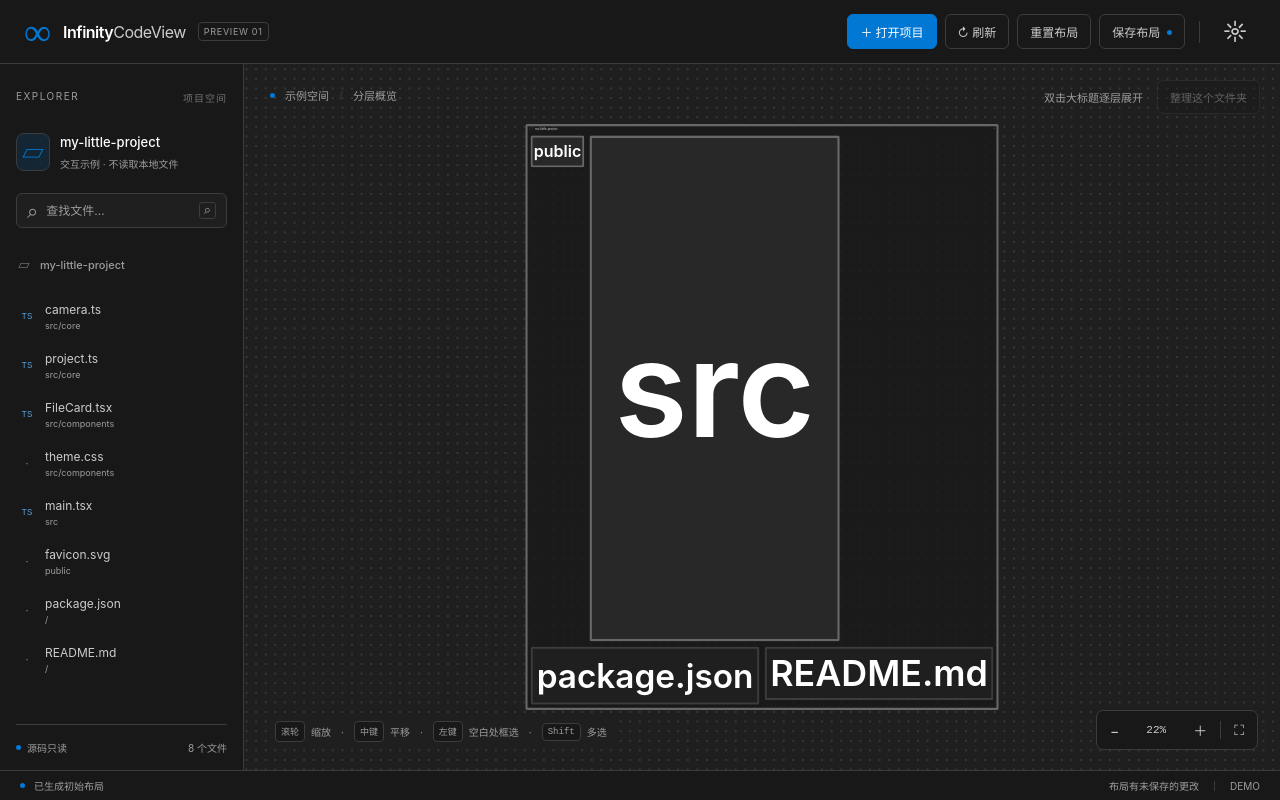
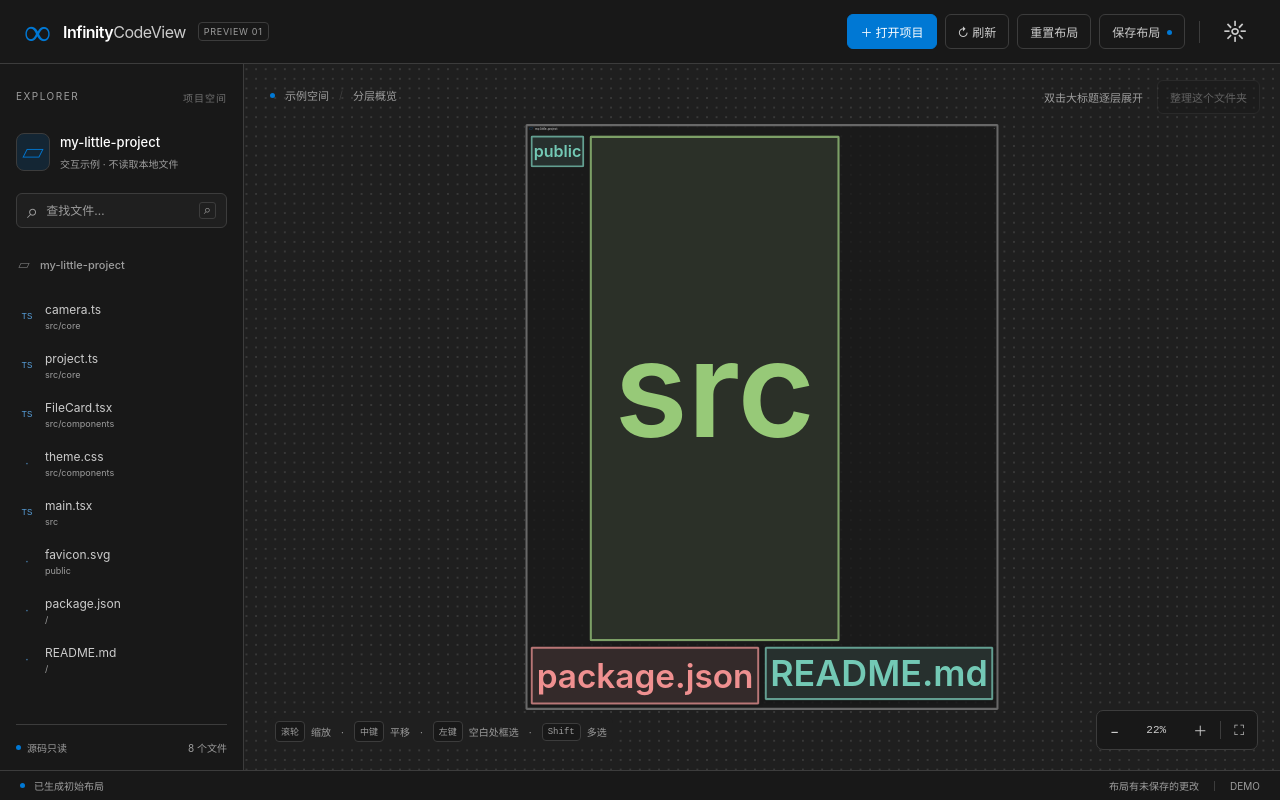
Before and after one commit to LiRenTech/infinity-code-view, a React (Vite) app: page / in a window 1280 px wide. Both pictures are taken after a click on the button "体验示例". Built offline with nearby package versions, Linux system fonts and the light colour scheme.

Commit message:
feat: 根据文件类型与目录名称适配画布配色

```diff
--- a/src/App.css
+++ b/src/App.css
@@ -111,9 +111,9 @@ kbd { font: 10px inherit; color: var(--muted); }
 .selection-tools { position: absolute; z-index: 3; top: 16px; right: 20px; display: flex; align-items: center; gap: 14px; font-size: 11px; color: var(--muted); }
 .selection-tools button { background: var(--panel); font-size: 11px; }
 .world { position: absolute; left: 0; top: 0; transform-origin: 0 0; }
-.scene-node { position: absolute; border-radius: 8px; border: 1px solid var(--border); background: var(--code); box-shadow: inset 0 0 0 var(--node-stroke, 1px) var(--border), 0 4px 18px var(--shadow); }
+.scene-node { position: absolute; border-radius: 8px; border: 1px solid var(--node-edge, var(--border)); background: var(--code); box-shadow: inset 0 0 0 var(--node-stroke, 1px) var(--node-edge, var(--border)), 0 4px 18px var(--shadow); }
 /* Inset outlines do not offset the folder coordinate system. */
-.folder-node { background: color-mix(in srgb, var(--panel) 75%, transparent); border: none; box-shadow: inset 0 0 0 var(--node-stroke, 1px) color-mix(in srgb, var(--border) 55%, var(--muted)); }
+.folder-node { background: color-mix(in srgb, var(--panel) 75%, transparent); border: none; box-shadow: inset 0 0 0 var(--node-stroke, 1px) var(--node-edge, color-mix(in srgb, var(--border) 55%, var(--muted))); }
 .folder-node > .folder-node { background: color-mix(in srgb, var(--surface) 36%, var(--canvas)); }
 .scene-node.selected { z-index: 2; outline: var(--selection-stroke, 2px) solid var(--accent); outline-offset: var(--selection-offset, 2px); }
 .node-header { min-height: 44px; padding: 11px 14px; display: flex; align-items: flex-start; gap: 9px; cursor: grab; user-select: none; font-size: 13px; border-bottom: 1px solid var(--border); background: var(--surface); border-radius: 7px 7px 0 0; }
@@ -190,3 +190,18 @@ kbd { font: 10px inherit; color: var(--muted); }
 .summary-text { display: block; width: 100%; min-width: 0; font-size: 1px; line-height: 1.12; font-weight: 600; text-align: center; white-space: pre-wrap; overflow-wrap: anywhere; color: var(--strong); }
 .folder-node.summary-node { background: color-mix(in srgb, var(--surface) 75%, var(--canvas)); }
 .summary-node.asset-node { min-height: 0; }
+
+/* File identity colors are derived at render time; source syntax keeps its theme. */
+.scene-node { --node-color: var(--node-color-dark, var(--strong)); --node-edge: initial; }
+:root[data-theme="light"] .scene-node { --node-color: var(--node-color-light, var(--strong)); }
+.scene-node.typed-node { --node-edge: color-mix(in srgb, var(--node-color) 70%, var(--border)); }
+.typed-node > .node-header, .typed-node > .file-contents > .node-header {
+  background: color-mix(in srgb, var(--node-color) 7%, var(--surface));
+  border-bottom-color: color-mix(in srgb, var(--node-color) 24%, var(--border));
+}
+.typed-node.folder-node > .node-header { background: transparent; }
+.typed-node > .node-header .node-name, .typed-node > .node-header .node-icon,
+.typed-node > .file-contents > .node-header .node-name,
+.typed-node > .file-contents > .node-header .node-icon { color: var(--node-color); }
+.scene-node.typed-node.summary-node { background: color-mix(in srgb, var(--node-color) 10%, var(--code)); }
+.typed-node > .summary-cover .summary-text { color: var(--node-color); }
--- a/src/components/SceneNode.tsx
+++ b/src/components/SceneNode.tsx
@@ -2,6 +2,7 @@ import { memo, useLayoutEffect, useMemo, useRef, type CSSProperties, type Pointe
 import hljs from 'highlight.js/lib/common';
 import type { Scene, SceneNode as Node } from '../lib/model';
 import { borderWidth, detailLevel } from '../lib/presentation';
+import { nodeColorStyle, nodeTone } from '../lib/node-colors';
 import { SummaryTitle } from './SummaryTitle';
 
 interface Props {
@@ -39,6 +40,7 @@ export function SceneNode({ node, scene, scale, depth = 0, selected, revealedIds
   const summaryPress = useRef<{ time: number; x: number; y: number } | null>(null);
   const { entry } = node;
   const folder = entry.kind === 'folder';
+  const tone = nodeTone(entry);
   const detail = detailLevel(node, scale, depth, revealedIds);
   const summary = detail === 'summary';
   useLayoutEffect(() => {
@@ -50,14 +52,15 @@ export function SceneNode({ node, scene, scale, depth = 0, selected, revealedIds
     return () => observer.disconnect();
   }, [folder, summary, entry.id, onMeasure]);
   return <article
-    className={`scene-node ${folder ? 'folder-node' : entry.content !== null ? 'code-node' : 'asset-node'} ${summary ? 'summary-node' : ''} ${selected.has(entry.id) ? 'selected' : ''}`}
+    className={`scene-node ${tone !== 'neutral' ? 'typed-node' : ''} ${folder ? 'folder-node' : entry.content !== null ? 'code-node' : 'asset-node'} ${summary ? 'summary-node' : ''} ${selected.has(entry.id) ? 'selected' : ''}`}
     style={{
+      ...nodeColorStyle(tone),
       left: node.x, top: node.y, width: node.width, height: node.height,
       '--node-stroke': `${borderWidth(node, scale)}px`,
       '--selection-stroke': `${2 / scale}px`,
       '--selection-offset': `${2 / scale}px`,
     } as CSSProperties}
-    data-node-id={entry.id} data-detail={detail} data-depth={depth}
+    data-node-id={entry.id} data-tone={tone} data-detail={detail} data-depth={depth}
     onDoubleClick={event => {
       const target = event.target as HTMLElement;
       if (target.closest('[data-node-id]') !== event.currentTarget) return;
--- /dev/null
+++ b/src/lib/node-colors.ts
@@ -0,0 +1,87 @@
+import type { ProjectEntry } from './model';
+
+// Adapted from Material Icon Theme's file/folder associations, with brighter dark
+// colors and darker light colors for readable text rather than small icon fills.
+const palettes = {
+  neutral: { dark: '#cccccc', light: '#354550' },
+  blue: { dark: '#68b2f8', light: '#2165ad' },
+  cyan: { dark: '#65cce3', light: '#087b93' },
+  yellow: { dark: '#e7cf69', light: '#896600' },
+  pink: { dark: '#e694c0', light: '#ad3975' },
+  purple: { dark: '#b8a0ec', light: '#7951ad' },
+  green: { dark: '#97c978', light: '#487a28' },
+  teal: { dark: '#73c9b5', light: '#197c69' },
+  orange: { dark: '#e9a16e', light: '#aa5823' },
+  red: { dark: '#ef9090', light: '#b63c42' },
+  slate: { dark: '#a7b7cb', light: '#556e8b' },
+} as const;
+export type NodeTone = keyof typeof palettes;
+
+type Associations = Partial<Record<NodeTone, readonly string[]>>;
+const lookup = (groups: Associations): ReadonlyMap<string, NodeTone> => new Map(
+  Object.entries(groups).flatMap(([tone, names]) => names.map(name => [name, tone as NodeTone] as const)),
+);
+
+const extensions = lookup({
+  blue: ['ts', 'tsx', 'mts', 'cts', 'd.ts', 'd.mts', 'd.cts', 'py', 'pyi', 'ps1', 'sql', 'cpp', 'cc', 'cxx', 'hpp', 'hxx', 'r', 'rmd'],
+  yellow: ['js', 'jsx', 'mjs', 'cjs', 'es6', 'esx', 'json', 'jsonc', 'json5', 'jsonl', 'ndjson', 'webmanifest'],
+  pink: ['css', 'scss', 'sass', 'less', 'styl', 'stylus', 'graphql', 'gql'],
+  orange: ['html', 'htm', 'xhtml', 'xml', 'xsl', 'xslt', 'svg', 'svelte', 'astro', 'rs', 'toml', 'java', 'kt', 'kts', 'swift'],
+  green: ['vue', 'sh', 'bash', 'zsh', 'fish', 'env', 'awk', 'diff', 'patch'],
+  cyan: ['go', 'mod', 'sum', 'c', 'h', 'cmake', 'dockerfile'],
+  purple: ['cs', 'fs', 'fsx', 'php', 'phtml', 'ex', 'exs', 'erl', 'hrl', 'hs', 'lhs', 'lua', 'dart', 'ipynb'],
+  teal: ['md', 'mdx', 'markdown', 'rst', 'yml', 'yaml', 'csv', 'tsv', 'xls', 'xlsx'],
+  red: ['rb', 'erb', 'rake', 'gemspec', 'pdf'],
+  slate: ['txt', 'log', 'ini', 'cfg', 'conf', 'config', 'properties', 'lock', 'map', 'gitignore', 'gitattributes', 'editorconfig'],
+});
+const imageExtensions = ['png', 'jpg', 'jpeg', 'gif', 'webp', 'avif', 'ico', 'icns', 'bmp', 'tif', 'tiff', 'heic', 'psd', 'ai'];
+const mediaExtensions = ['mp3', 'wav', 'ogg', 'flac', 'm4a', 'mp4', 'mov', 'webm', 'avi', 'mkv'];
+const specialFiles = lookup({
+  blue: ['tsconfig.json', 'jsconfig.json'],
+  red: ['package.json', 'package-lock.json', 'pnpm-lock.yaml', 'yarn.lock', 'bun.lock', 'bun.lockb', 'gemfile', 'gemfile.lock'],
+  orange: ['cargo.toml', 'cargo.lock', '.gitignore', '.gitattributes', '.gitmodules'],
+  cyan: ['dockerfile', 'docker-compose.yml', 'docker-compose.yaml', 'compose.yml', 'compose.yaml', 'go.mod', 'go.sum'],
+  green: ['.env', 'makefile', 'gnumakefile'],
+  teal: ['license', 'licence', 'license.md', 'license.txt', 'copying', 'changelog', 'changelog.md', 'readme', 'readme.md', 'readme.txt'],
+  purple: ['.prettierrc', '.prettierrc.json', '.prettierignore', 'eslint.config.js', 'eslint.config.mjs', '.eslintrc', '.eslintrc.json'],
+});
+const folders = lookup({
+  green: ['src', 'srcs', 'source', 'sources', 'code', 'node', 'nodejs', 'node_modules'],
+  yellow: ['dist', 'out', 'output', 'outputs', 'build', 'builds', 'release', 'bin', 'distribution', 'compiled', 'lib', 'libs', 'library', 'libraries', 'js', 'javascript'],
+  cyan: ['components', 'component', 'widgets', 'widget', 'fragments', 'utils', 'util', 'utilities', 'helpers', 'helper', 'tools', 'scripts', 'script'],
+  blue: ['docs', 'doc', 'documentation', 'wiki', '.vscode', 'types', 'typings', 'interfaces', 'ts', 'typescript'],
+  teal: ['test', 'tests', '__tests__', 'testing', 'spec', 'specs', '__snapshots__', 'snapshots', 'e2e', 'public', 'www', 'web', 'i18n', 'locales', 'locale', 'translations', 'languages'],
+  purple: ['assets', 'asset', 'resources', 'resource', 'res', 'static', 'images', 'image', 'img', 'icons', 'icon', 'fonts', 'font', 'api', 'routes', 'router', 'services', 'service'],
+  pink: ['css', 'sass', 'scss', 'styles', 'style', 'stylesheets', 'themes', 'theme'],
+  orange: ['.git', 'android', 'server', 'servers', 'backend', 'database', 'databases', 'db', 'migrations'],
+  slate: ['.github', '.gitlab', 'config', 'configs', 'configuration', 'conf', 'cfg', 'settings', 'options', '.idea', '.vscode-test'],
+});
+
+export function nodeTone(entry: Pick<ProjectEntry, 'name' | 'kind'>): NodeTone {
+  const name = entry.name.toLowerCase();
+  if (entry.kind === 'folder') return folders.get(name) ?? 'neutral';
+  const special = specialFiles.get(name);
+  if (special) return special;
+  if (/^tsconfig\..+\.json$/.test(name)) return 'blue';
+  if (name.startsWith('.env.') || name.endsWith('.env')) return 'green';
+  if (name.startsWith('dockerfile.')) return 'cyan';
+  // Try compound suffixes first (e.g. d.ts); do not interpret folder names as extensions.
+  for (let dot = name.indexOf('.'); dot !== -1; dot = name.indexOf('.', dot + 1)) {
+    const suffix = name.slice(dot + 1);
+    const tone = extensions.get(suffix);
+    if (tone) return tone;
+  }
+  if (!name.includes('.')) return 'neutral';
+  const suffix = name.slice(name.lastIndexOf('.') + 1);
+  if (imageExtensions.includes(suffix)) return 'purple';
+  if (mediaExtensions.includes(suffix)) return 'pink';
+  return 'neutral';
+}
+
+export function nodeColorStyle(tone: NodeTone) {
+  // Explicit values on every node prevent a colored parent folder leaking its hue.
+  return {
+    '--node-color-dark': palettes[tone].dark,
+    '--node-color-light': palettes[tone].light,
+  };
+}
```
Also changed, not shown: 2 other files (tests, documents, lock files or other folders).
